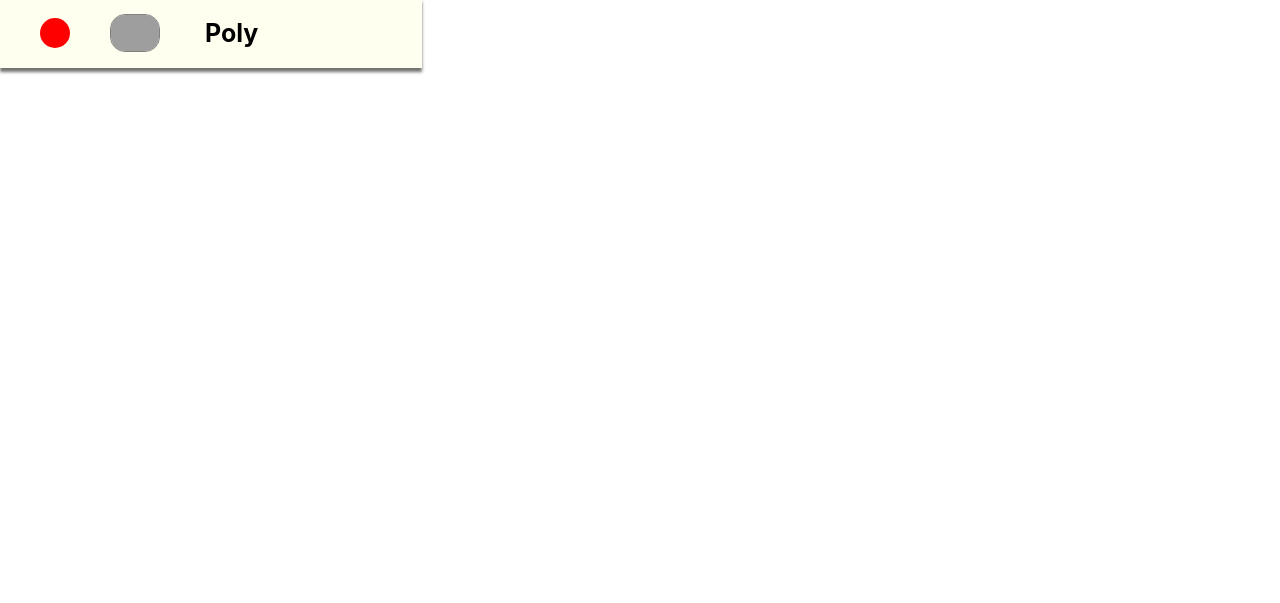
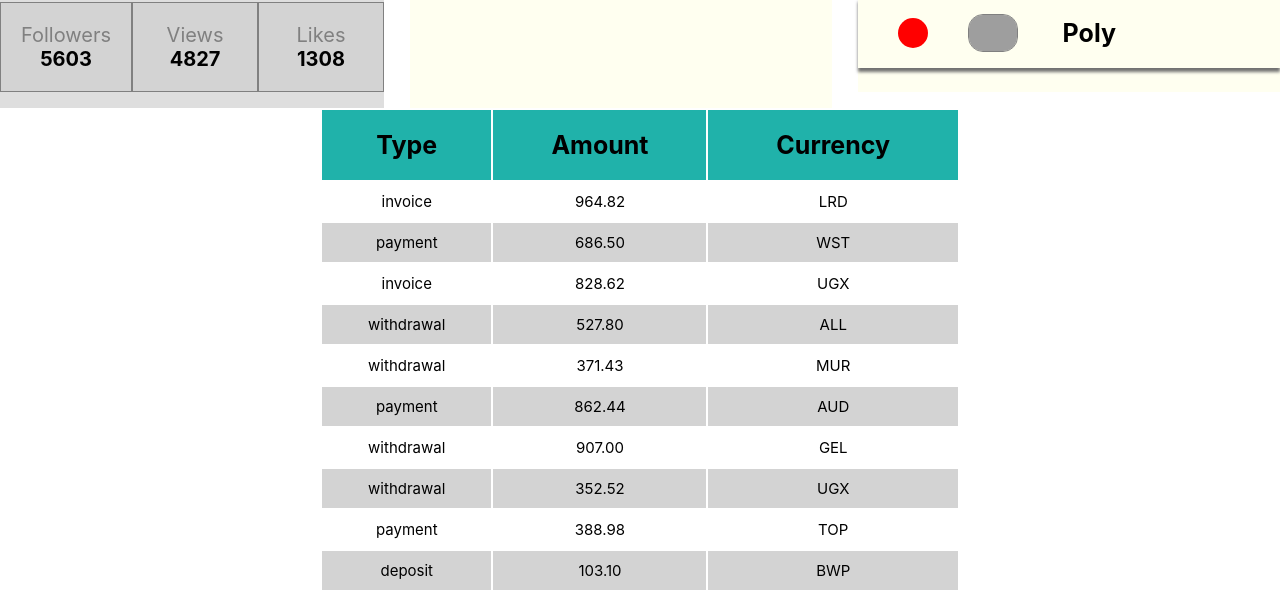
Before and after one commit to GrinchenkoD/goit-react-hw-01-components, a React (Create React App) app: page / in a window 1280 px wide. Shown: the part 338-941 px from the top of the page. Before the commit the page ends 800 px from the top, so only its background shows below. Built offline with nearby package versions, Linux system fonts and the light colour scheme; grey boxes are pictures that could not be loaded.

Commit message:
4th done

```diff
--- a/src/components/App.js
+++ b/src/components/App.js
@@ -2,23 +2,30 @@ import React from "react"
 import Profile from "./social-profile/Profile";
 import Statistics from "./statistics/Statistics";
 import FriendList from "./friendList/FriendList";
+import TransactionHistory from "./transactionHistory/TransactionHistory";
+import styles from "./App.module.css"
 
 import user from "../data/user.json"
 import statisticalData from "../data/statistical-data.json"
 import friends from "../data/friends.json"
+import transactions from "../data/transactions.json"
 
 const App = () => {
   return (
+    <>
+      <div className={ styles.container }>
     <Profile
         name={user.name}
         tag={user.tag}
         location={user.location}
         avatar={user.avatar}
-        stats={user.stats} />,
+        stats={user.stats} />
 
-    <Statistics title="Upload stats" stats={statisticalData} />,
+    <Statistics title="Upload stats" stats={statisticalData} />
     <FriendList friends={friends} />
-
+        <TransactionHistory items={transactions} />
+        </div>
+</>
     );
  }
 
--- /dev/null
+++ b/src/components/App.module.css
@@ -0,0 +1,5 @@
+.container{
+    display: flex;
+    flex-wrap: wrap;
+    justify-content: space-around;
+}
--- /dev/null
+++ b/src/components/transactionHistory/TransactionHistory.js
@@ -0,0 +1,36 @@
+import React from "react";
+import TransactionHistoryItem from "./TransactionHistoryItem/TransactionHistoryItem";
+import styles from "./TransactionHistory.module.css"
+import PropTypes from 'prop-types';
+
+const TransactionHistory = ({ items }) => {
+    return (
+        <table className={styles.transactionHistory}>
+            <thead className={styles.tableHead}>
+                <tr>
+                <th className={styles.tableHeadCell}>Type</th>
+                <th className={styles.tableHeadCell}>Amount</th>
+                <th className={styles.tableHeadCell}>Currency</th>
+                </tr>
+            </thead>
+            <tbody>
+            {items.map(({ id, type, amount, currency }) => {
+                return (
+                    <TransactionHistoryItem key={id} type={type} amount={ amount} currency={currency} />
+                )
+            })}
+            </tbody>
+        </table>
+    )
+ }
+
+export default TransactionHistory
+
+TransactionHistory.defaultProps = {
+    items: [],
+}
+
+TransactionHistory.propTypes = {
+    items: PropTypes.array
+
+}
--- /dev/null
+++ b/src/components/transactionHistory/TransactionHistory.module.css
@@ -0,0 +1,10 @@
+.transactionHistory{
+    width: 50%;
+}
+.tableHead{
+background-color: lightseagreen;
+}
+.tableHeadCell{
+    padding: 20px 0px;
+    font-size: 25px;
+}
--- /dev/null
+++ b/src/components/transactionHistory/TransactionHistoryItem/TransactionHistoryItem.js
@@ -0,0 +1,21 @@
+import React from "react"
+import PropTypes from 'prop-types';
+import styles from './TransactionHistoryItem.module.css'
+
+const TransactionHistoryItem=({type, amount, currency}) => {
+    return (
+        <tr className={styles.transactionItem}>
+            <td className={ styles.tableCell}>{ type }</td>
+            <td className={ styles.tableCell}>{ amount }</td>
+            <td className={ styles.tableCell}>{ currency}</td>
+        </tr>
+    )
+}
+
+export default TransactionHistoryItem
+
+TransactionHistoryItem.propTypes = {
+    type: PropTypes.string.isRequired,
+    amount: PropTypes.string.isRequired,
+    currency: PropTypes.string.isRequired
+}
--- /dev/null
+++ b/src/components/transactionHistory/TransactionHistoryItem/TransactionHistoryItem.module.css
@@ -0,0 +1,8 @@
+.transactionItem:nth-child(2n){
+    background-color: lightgray;
+}
+.tableCell{
+    text-align: center;
+    font-size: 15px;
+    padding: 10px 0px;
+}
```
